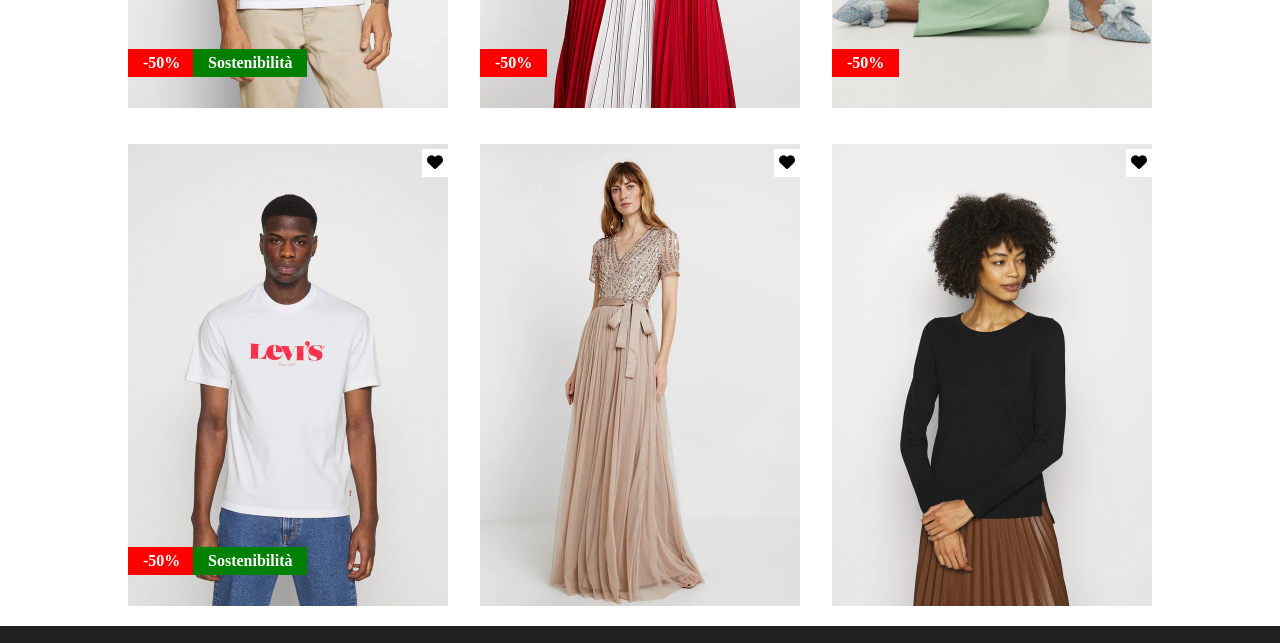
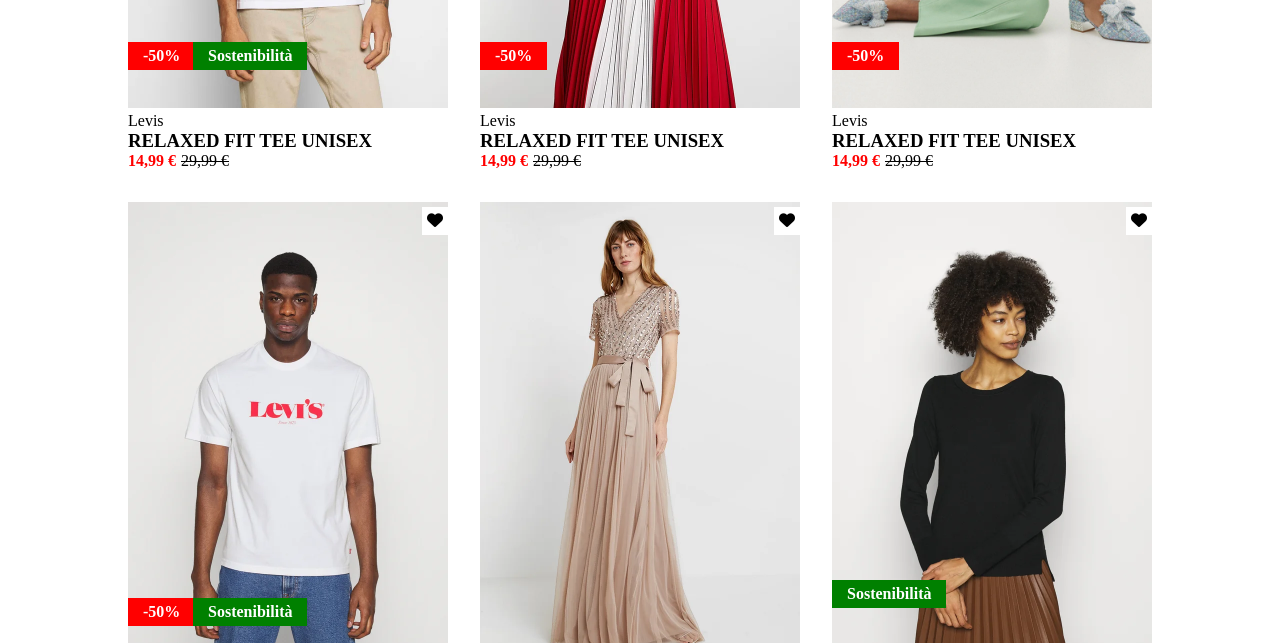
Before and after one commit to GianniC88/html-css-boolando, a plain HTML site: page index.html in a window 1280 px wide. Shown: the part 470-1113 px from the top of the page. Drawn offline with Linux system fonts and the light colour scheme.

Commit message:
Aggiorna stili del header e aggiungi dettagli sui prodotti nel catalogo

```diff
--- a/css/style.css
+++ b/css/style.css
@@ -82,7 +82,7 @@
   background-color: red;
   color: white;
   padding: 5px 15px;
-  bottom: 35px;
+  bottom: 100px;
 }
 
 .ico-green {
@@ -90,8 +90,18 @@
   font-weight: bolder;
   color: white;
   background-color: green;
-  bottom: 35px;
+  bottom: 100px;
   left: 65px;
+  padding: 5px 15px;
+}
+
+.ico-green-img6 {
+  position: absolute;
+  font-weight: bolder;
+  color: white;
+  background-color: green;
+  bottom: 60px;
+  left: 0px;
   padding: 5px 15px;
 }
 
@@ -127,3 +137,13 @@
   margin-top: 10px;
   justify-content: space-between;
 }
+
+.red {
+  padding-right: 5px;
+  color: red;
+  font-weight: bolder;
+}
+
+.discount {
+  text-decoration: line-through;
+}
--- a/index.html
+++ b/index.html
@@ -46,6 +46,15 @@
                 <img src="img/1.webp" alt="image catalog"  />
                 <div class="ico-red">-50%</div>
                 <div class="ico-green">Sostenibilità</div>
+                <div>
+                    <p >Levis</p>
+                    <h3>RELAXED FIT TEE UNISEX</h3>
+                    <div class="flex ">
+                        <p class="red">14,99 €</p>
+                        <p class="discount"> 29,99 €</p>
+                    </div>
+                </div>
+
               </div>
             </div>
             <div class="col-4">
@@ -54,6 +63,14 @@
                 </div>
                 <img src="img/2.webp" alt="image catalog" />
                 <div class="ico-red">-50%</div>
+                <div>
+                    <p >Levis</p>
+                    <h3>RELAXED FIT TEE UNISEX</h3>
+                    <div class="flex ">
+                        <p class="red">14,99 €</p>
+                        <p class="discount"> 29,99 €</p>
+                    </div>
+                </div>
               </div>
             </div>
             <div class="col-4">
@@ -62,6 +79,14 @@
                 </div>
                 <img src="img/3.webp" alt="image catalog" />
                 <div class="ico-red">-50%</div>
+                <div>
+                    <p >Levis</p>
+                    <h3>RELAXED FIT TEE UNISEX</h3>
+                    <div class="flex ">
+                        <p class="red">14,99 €</p>
+                        <p class="discount"> 29,99 €</p>
+                    </div>
+                </div>
               </div>
             </div>
             <div class="col-4">
@@ -71,6 +96,14 @@
                 <img src="img/4.webp" alt="image catalog" />
                 <div class="ico-red">-50%</div>
                 <div class="ico-green">Sostenibilità</div>
+                <div>
+                    <p >Levis</p>
+                    <h3>RELAXED FIT TEE UNISEX</h3>
+                    <div class="flex ">
+                        <p class="red">14,99 €</p>
+                        <p class="discount"> 29,99 €</p>
+                    </div>
+                </div>
               </div>
             </div>
             <div class="col-4">
@@ -79,13 +112,30 @@
                 </div>
                 <img src="img/5.webp" alt="image catalog" />
               </div>
+              <div>
+                <p >Levis</p>
+                <h3>RELAXED FIT TEE UNISEX</h3>
+                <div class="flex ">
+                    <p class="red">14,99 €</p>
+                    <p class="discount"> 29,99 €</p>
+                </div>
+            </div>
             </div>
             <div class="col-4">
               <div class="card">
                 <div class="ico-heart"><i class="fa-sharp fa-solid fa-heart"></i>
                 </div>
                 <img src="img/6.webp" alt="image catalog" />
+                <div class="ico-green-img6">Sostenibilità</div>
               </div>
+              <div>
+                <p >Levis</p>
+                <h3>RELAXED FIT TEE UNISEX</h3>
+                <div class="flex ">
+                    <p class="red">14,99 €</p>
+
+                </div>
+            </div>
             </div>
           </div>
         </div>
```
